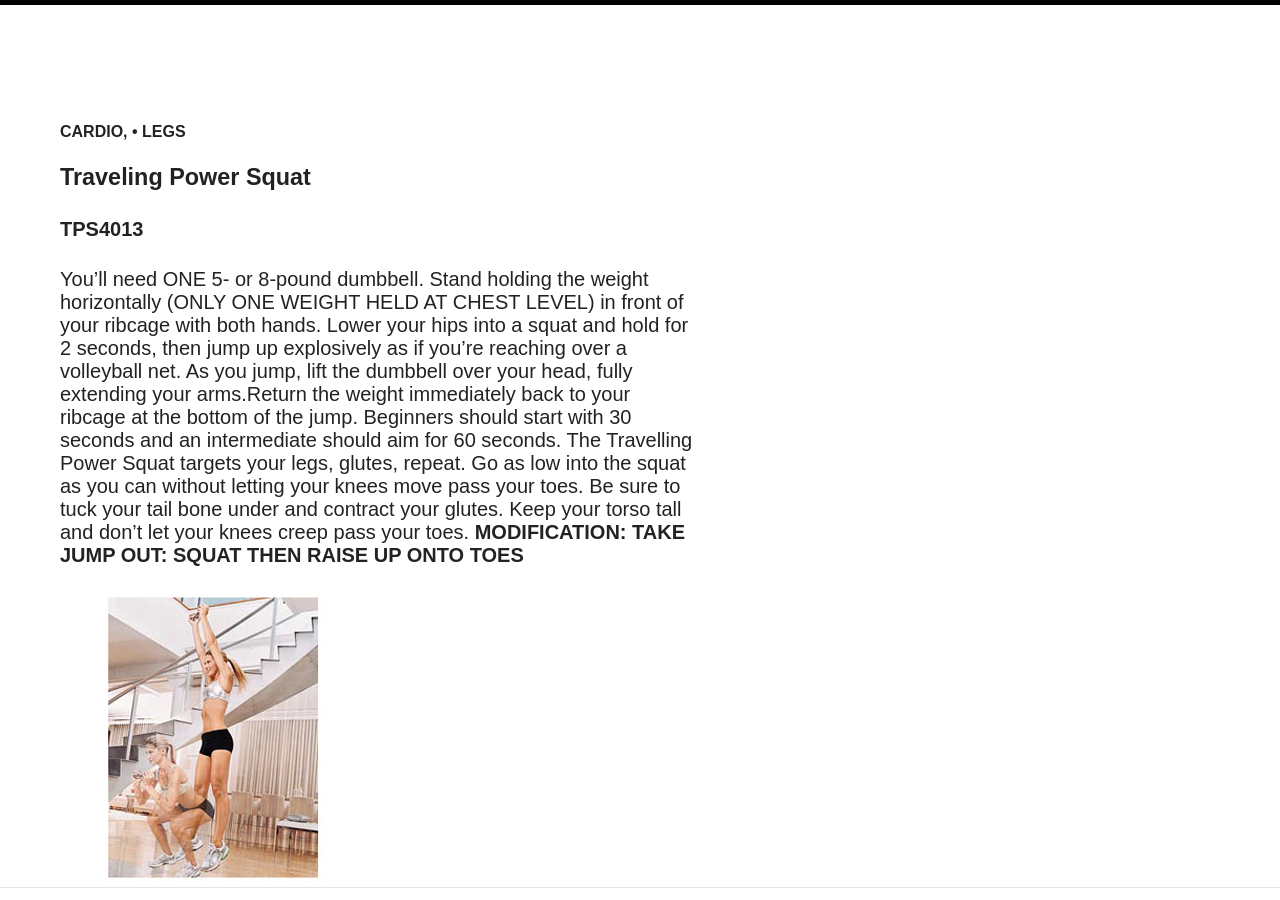
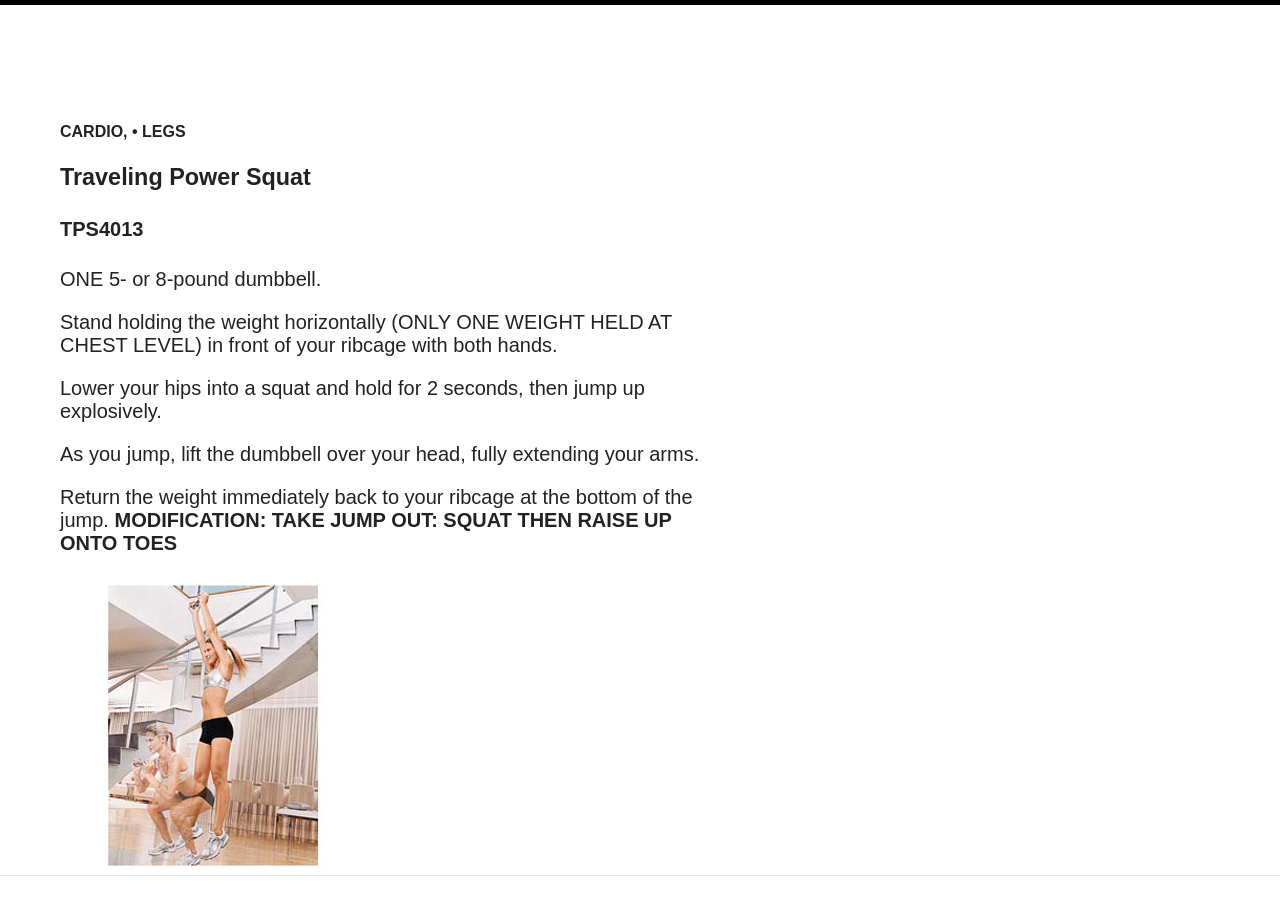
Before and after one commit to christyallen/christyallen.github.io, a Jekyll site: the page built from exercises/_posts/2014-04-24-traveling-power-squat.md, in a window 1280 px wide. Built offline with Jekyll 4.4.1, drawn with Linux system fonts in a browser that asks for light colours; nearby versions of some CDN libraries.

Commit message:
Site updated at 2014-04-24 20:19:23 UTC

```diff
--- a/exercises/_posts/2014-04-24-traveling-power-squat.md
+++ b/exercises/_posts/2014-04-24-traveling-power-squat.md
@@ -8,4 +8,12 @@ image: traveling-power-squat.jpg
 code: TPS4013
 ---
 
-You'll need ONE 5- or 8-pound dumbbell. Stand holding the weight horizontally (ONLY ONE WEIGHT HELD AT CHEST LEVEL) in front of your ribcage with both hands. Lower your hips into a squat and hold for 2 seconds, then jump up explosively as if you're reaching over a volleyball net. As you jump, lift the dumbbell over your head, fully extending your arms.Return the weight immediately back to your ribcage at the bottom of the jump. Beginners should start with 30 seconds and an intermediate should aim for 60 seconds. The Travelling Power Squat targets your legs, glutes, repeat. Go as low into the squat as you can without letting your knees move pass your toes. Be sure to tuck your tail bone under and contract your glutes. Keep your torso tall and don't let your knees creep pass your toes. **MODIFICATION: TAKE JUMP OUT: SQUAT THEN RAISE UP ONTO TOES**
+ONE 5- or 8-pound dumbbell.
+
+Stand holding the weight horizontally (ONLY ONE WEIGHT HELD AT CHEST LEVEL) in front of your ribcage with both hands.
+
+Lower your hips into a squat and hold for 2 seconds, then jump up explosively.
+
+As you jump, lift the dumbbell over your head, fully extending your arms.
+
+Return the weight immediately back to your ribcage at the bottom of the jump. **MODIFICATION: TAKE JUMP OUT: SQUAT THEN RAISE UP ONTO TOES**
```
